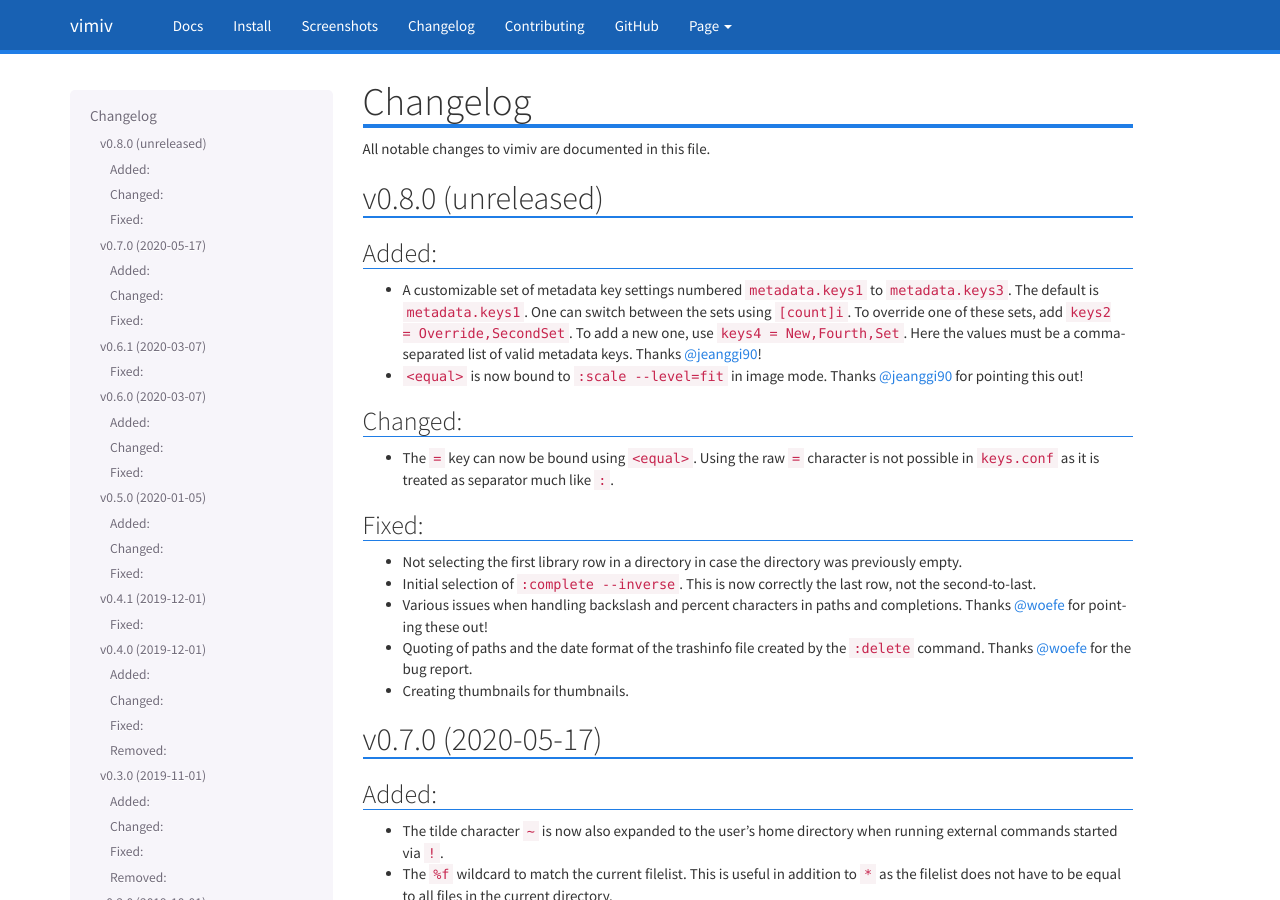
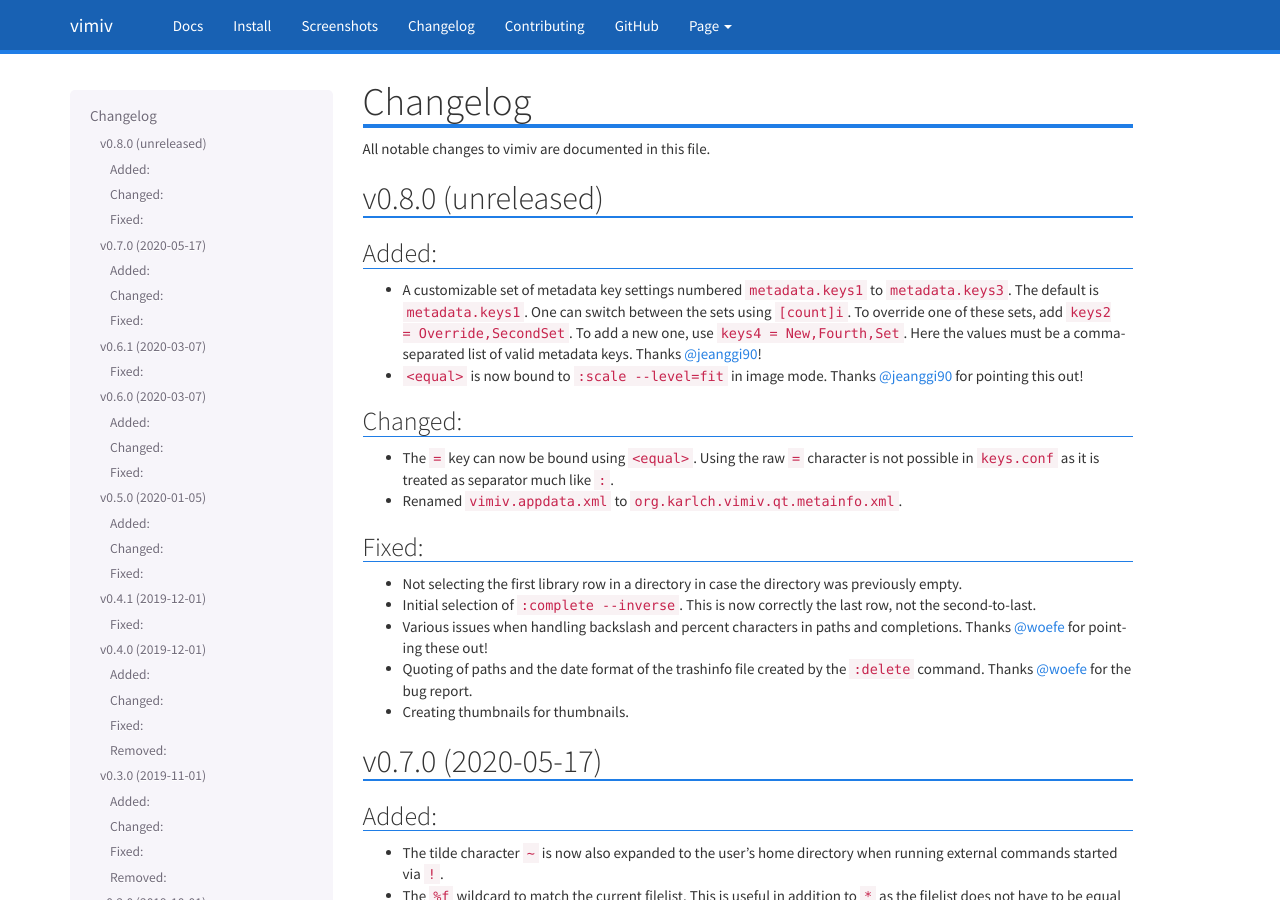
Before and after one commit to karlch/vimiv-qt, a Sphinx documentation site: the page built from docs/changelog.rst, in a window 1280 px wide and 900 px high. Built offline with Sphinx 7.4.7, drawn with Linux system fonts in a browser that asks for light colours.

Commit message:
Fix a few issues with metainfo.xml
* Rename to `org.karlch.vimiv.qt.metainfo.xml`. This is in conformity
  with the newer `metainfo` instead of the deprecated `appdata` and
  provides a more unique id compared to the basic `vimiv`.
* Fix a few URLs that pointed to the Gtk version.
* Extend information.

See the discussion in https://github.com/karlch/vimiv/pull/87 for
further information.

```diff
--- a/docs/changelog.rst
+++ b/docs/changelog.rst
@@ -23,6 +23,7 @@
 
 * The ``=`` key can now be bound using ``<equal>``. Using the raw ``=`` character is not
   possible in ``keys.conf`` as it is treated as separator much like ``:``.
+* Renamed ``vimiv.appdata.xml`` to ``org.karlch.vimiv.qt.metainfo.xml``.
 
 Fixed:
 ^^^^^^
```
Also changed, not shown: 4 other files.
